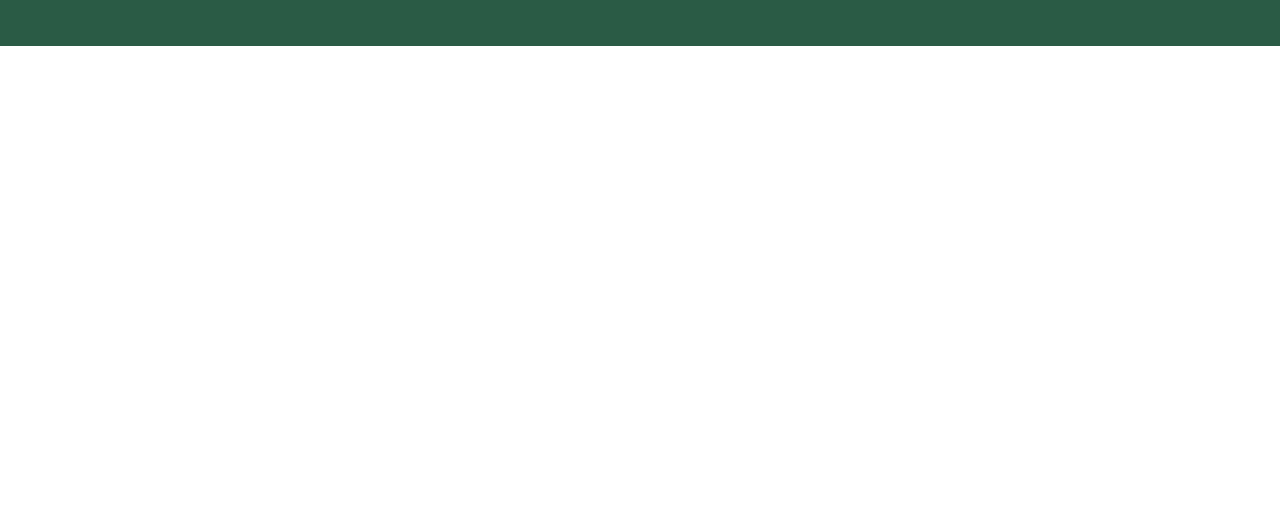
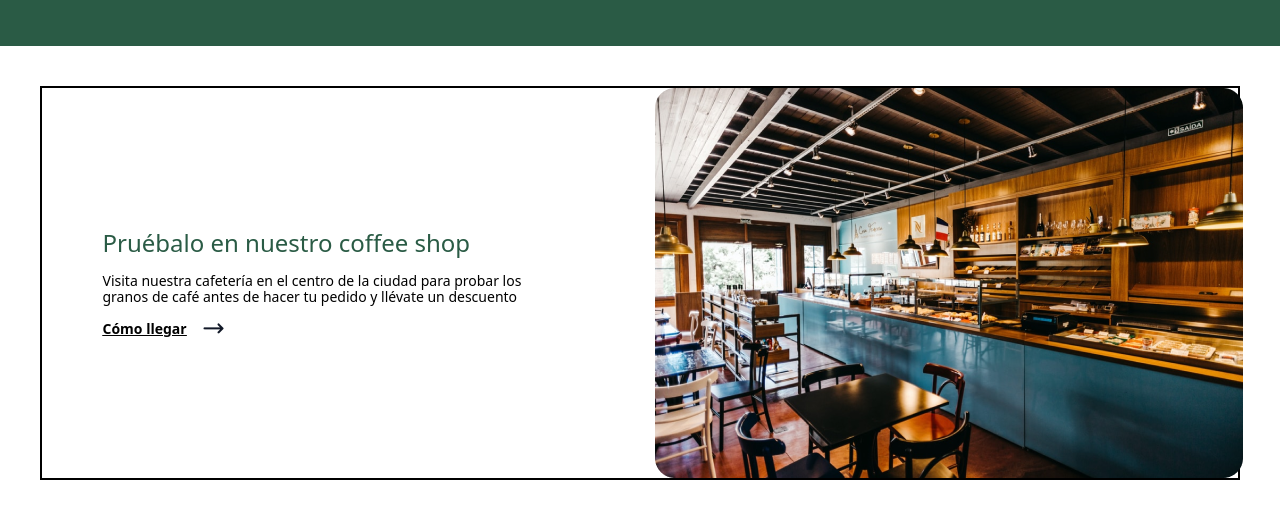
Before and after one commit to DanielFigueroaDuran/cafe_de_altura, a React (Vite) app: page / in a window 1280 px wide. Shown: the part 2206-2723 px from the top of the page. Before the commit the page ends 2252 px from the top, so only its background shows below. Built offline with nearby package versions, Linux system fonts and the light colour scheme; the HTML template or start-up script is replaced by a standard one.

Commit message:
SectionImages finalized

```diff
--- a/src/components/coffepage/SectionImages.tsx
+++ b/src/components/coffepage/SectionImages.tsx
@@ -1,20 +1,19 @@
-import React from 'react'
-import Icon from "../assets/icon/Icon.png";
-import HeroImage2 from "../assets/img/HeroImage2.png";
+import Icon from "../../assets/icon/Icon.png";
+import HeroImage2 from "../../assets/img/HeroImage2.png";
 import { Link } from 'react-router-dom';
 
 const SectionImages = () => {
     return (
-        <section className="flex justify-center py-[44.61px] px-10">
-            <div className="flex items-center w-[1200px] justify-between">
-                <div className="flex flex-col gap-4 w-[457px]">
-                    <h2 className="text-[#2a5b45] font-medium text-2xl leading-7">Pruébalo en nuestro coffee shop</h2>
+        <section className="flex justify-center p-10">
+            <div className="grid grid-cols-1 lg:grid-cols-2 place-items-center lg:items-center lg:w-full justify-between gap-10 border-2 border-black">
+                <div className="flex flex-col gap-4 md:w-[457px]">
+                    <h2 className="text-[#2a5b45] font-medium text-center text-lg lg:text-left md:text-2xl leading-7">Pruébalo en nuestro coffee shop</h2>
                     <p className="font-normal text-sm leading-4">
                         Visita nuestra cafetería en el centro de la ciudad para probar los
                         granos de café antes de hacer tu pedido y llévate un descuento
                     </p>
                     <div className="flex gap-4  items-baseline font-semibold text-sm leading-4 underline">
-                        <Link className="font-semibold text-sm leading-4 text-[#000000] underline">
+                        <Link to="#" className="font-semibold text-sm leading-4 text-[#000000] underline">
                             Cómo llegar
                         </Link>
                         <img
@@ -23,7 +22,7 @@ const SectionImages = () => {
                         />
                     </div>
                 </div>
-                <div className="flex  w-[588px] h-[390px] rounded-3xl bg-contain bg-no-repeat">
+                <div className="flex md:w-[588px] h-[390px] rounded-3xl bg-contain bg-no-repeat">
                     <img src={HeroImage2} alt="HeroImage" />
                 </div>
             </div>
--- a/src/components/pages/CoffePages.tsx
+++ b/src/components/pages/CoffePages.tsx
@@ -12,6 +12,7 @@ import CardConditions from "../coffepage/CardConditions"
 import FrequentQuestions from "../coffepage/FrequentQuestions"
 import SectionCoffe from "../coffepage/SectionCoffe"
 import SectionHero from "../coffepage/SectionHero"
+import SectionImages from "../coffepage/SectionImages"
 
 
 const CoffePages = () => {
@@ -22,8 +23,8 @@ const CoffePages = () => {
             <CardConditions />
             <SectionCoffe />
             <FrequentQuestions />
-            {/* <SectionImages />
-            <Contact />
+            <SectionImages />
+            {/* <Contact />
             <Footer /> */}
         </>
     )
```
